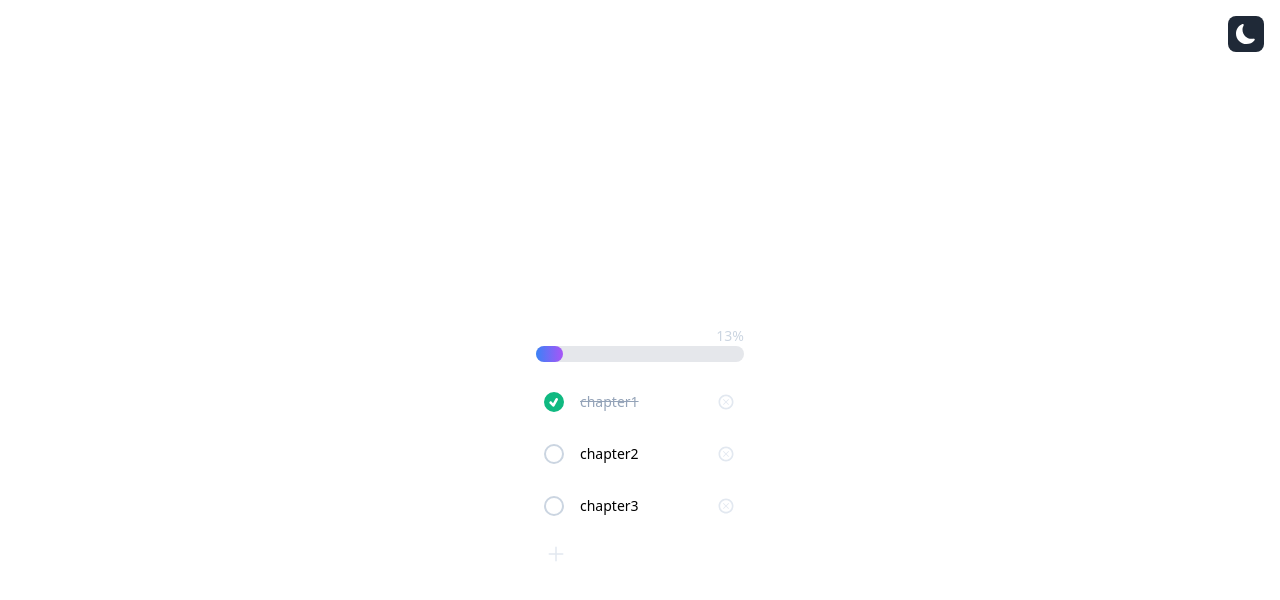
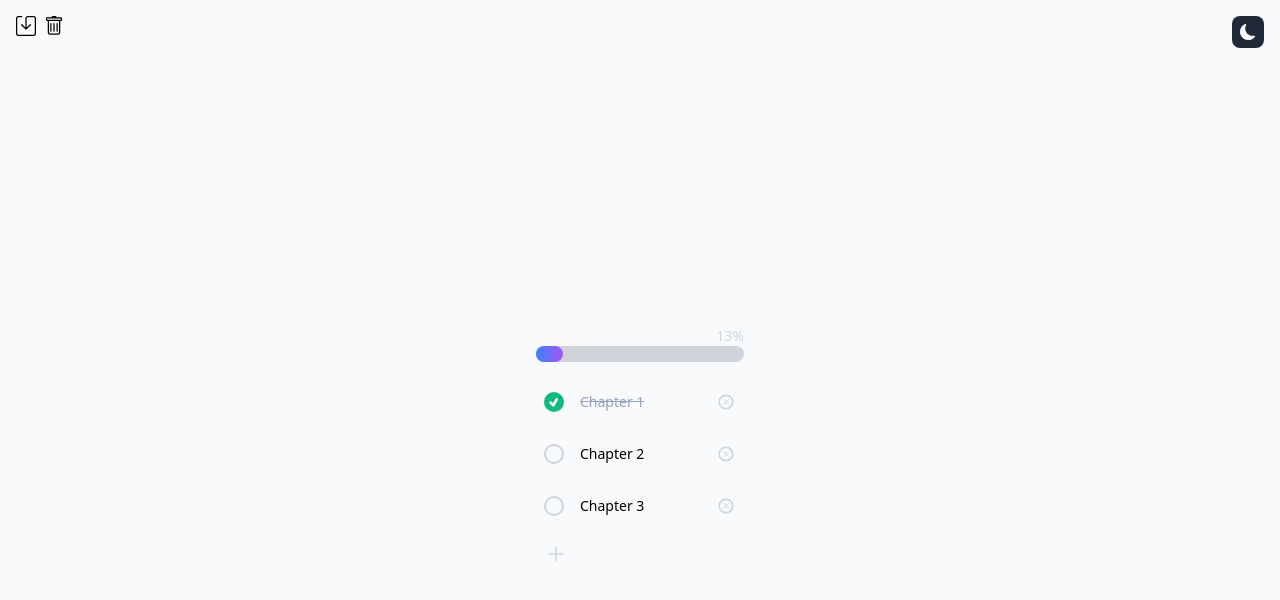
Before and after one commit to JimSunJing/progress, a Next.js app: page / in a window 1280 px wide. Shown: the top 600 px of the page. Built offline with nearby package versions, Linux system fonts and the light colour scheme.

Commit message:
use localStorage, recoil; save, clear button

```diff
--- a/package.json
+++ b/package.json
@@ -20,8 +20,11 @@
     "postcss": "8.4.23",
     "react": "18.2.0",
     "react-dom": "18.2.0",
+    "react-hot-toast": "^2.4.1",
     "react-icons": "^4.8.0",
+    "recoil": "^0.7.7",
     "tailwindcss": "3.3.2",
-    "typescript": "5.0.4"
+    "typescript": "5.0.4",
+    "zod": "^3.21.4"
   }
 }
--- /dev/null
+++ b/src/atom/progressAtom.ts
@@ -0,0 +1,10 @@
+import type { ProgressItem } from "@/component/storeButton";
+import { atom } from "recoil";
+
+export const currentProgressAtom = atom<ProgressItem>({
+  key: "currentProgress",
+  default: {
+    name: "empty",
+    chapters: [],
+  },
+});
--- /dev/null
+++ b/src/component/storeButton.tsx
@@ -0,0 +1,103 @@
+import React, { useEffect, useState } from "react";
+import toast from "react-hot-toast";
+import { z } from "zod";
+import { useSetRecoilState } from "recoil";
+import { currentProgressAtom } from "@/atom/progressAtom";
+import { BsSave, BsTrash } from "react-icons/bs";
+import { useLocalStore } from "@/hooks/useLocalStore";
+
+export const StoreButton = () => {
+  const setCurrentProgress = useSetRecoilState(currentProgressAtom);
+  const { saveChange2Local } = useLocalStore();
+  useEffect(() => {
+    try {
+      const initial = initStore();
+      setCurrentProgress(initial[0]);
+    } catch (error) {
+      <div>Error</div>;
+    }
+  }, []);
+
+  const clearLocal = () => {
+    localStorage.removeItem("storedChapters");
+    setCurrentProgress({ name: "null", chapters: [] });
+    toast.success("Local Storage Clear!");
+  };
+
+  const save2Local = () => {
+    saveChange2Local();
+    toast.success("Saved!");
+  };
+
+  return (
+    <div className="text-xl flex">
+      <div>
+        <BsSave onClick={() => save2Local()} />
+      </div>
+      <div className="px-2">
+        <BsTrash onClick={() => clearLocal()} />
+      </div>
+    </div>
+  );
+};
+
+export const Chapter = z.object({
+  name: z.string(),
+  id: z.string(),
+  checked: z.boolean(),
+  val: z.number(),
+});
+
+export type Chapter = z.infer<typeof Chapter>;
+
+export const ProgressItem = z.object({
+  name: z.string(),
+  chapters: z.array(Chapter),
+});
+
+export type ProgressItem = z.infer<typeof ProgressItem>;
+
+export const StoredProgress = z.array(ProgressItem);
+
+export type StoredProgress = z.infer<typeof StoredProgress>;
+
+const initStore = () => {
+  // console.log("storedChapters", localStorage.getItem("storedChapters"));
+  if (!window.localStorage) {
+    toast.error("browser does not support localStorage");
+    throw new Error("Browser not suuport localStorage...");
+  }
+  if (
+    !localStorage.getItem("storedChapters") ||
+    localStorage.getItem("storedChapters") === ""
+  ) {
+    localStorage.setItem("storedChapters", JSON.stringify([testChapter]));
+  }
+  return StoredProgress.parse(
+    JSON.parse(z.string().min(2).parse(localStorage.getItem("storedChapters")))
+  );
+};
+
+const testChapter: ProgressItem = {
+  name: "test",
+  chapters: [
+    {
+      name: "Chapter 1",
+      id: "a1aa1",
+      checked: true,
+      val: 11,
+    },
+    {
+      name: "Chapter 2",
+      id: "b2bb2",
+      checked: false,
+      val: 23,
+    },
+    {
+      name: "Chapter 3",
+      id: "c3cc3",
+      checked: false,
+      val: 45,
+    },
+  ],
+};
--- /dev/null
+++ b/src/hooks/useLocalStore.ts
@@ -0,0 +1,26 @@
+import { currentProgressAtom } from "@/atom/progressAtom";
+import { useRecoilState } from "recoil";
+import React from "react";
+import { StoredProgress } from "@/component/storeButton";
+import { z } from "zod";
+
+export const useLocalStore = () => {
+  const [currentProgress, setCurrentProgress] =
+    useRecoilState(currentProgressAtom);
+
+  const saveChange2Local = () => {
+    const storedProgress = StoredProgress.parse(
+      JSON.parse(
+        z.string().min(2).parse(localStorage.getItem("storedChapters"))
+      )
+    );
+    const newProgresses = storedProgress
+      .filter((item) => item.name !== currentProgress.name)
+      .concat(currentProgress);
+    localStorage.setItem("storedChapters", JSON.stringify(newProgresses));
+  };
+
+  return {
+    saveChange2Local,
+  };
+};
--- a/src/pages/_app.tsx
+++ b/src/pages/_app.tsx
@@ -1,11 +1,16 @@
 import "@/styles/globals.css";
 import { ThemeProvider } from "next-themes";
 import type { AppProps } from "next/app";
+import { Toaster } from "react-hot-toast";
+import { RecoilRoot } from "recoil";
 
 export default function App({ Component, pageProps }: AppProps) {
   return (
-    <ThemeProvider attribute="class">
-      <Component {...pageProps} />
-    </ThemeProvider>
+    <RecoilRoot>
+      <ThemeProvider attribute="class">
+        <Toaster position="bottom-center" />
+        <Component {...pageProps} />
+      </ThemeProvider>
+    </RecoilRoot>
   );
 }
--- a/src/pages/index.tsx
+++ b/src/pages/index.tsx
@@ -5,14 +5,12 @@ import { BsSunFill, BsMoonFill } from "react-icons/bs";
 import { IoAdd } from "react-icons/io5";
 import { FcCancel } from "react-icons/fc";
 
-type Chapter = {
-  name: string;
-  id: string;
-  checked: boolean;
-  val: number;
-};
+import { Chapter, StoreButton } from "@/component/storeButton";
+import { useRecoilState } from "recoil";
+import { currentProgressAtom } from "@/atom/progressAtom";
+import { useLocalStore } from "@/hooks/useLocalStore";
 
-const Chapter = ({
+const ChapterItem = ({
   item,
   handleCheck,
   handleDelete,
@@ -31,7 +29,7 @@ const Chapter = ({
         onChange={() => handleCheck(item.id)}
       />
       <label
-        className="flex items-center h-10 px-2 rounded cursor-pointer hover:bg-slate-100 dark:hover:bg-slate-500"
+        className="flex items-center h-10 px-2 rounded cursor-pointer hover:bg-slate-200 dark:hover:bg-slate-500"
         htmlFor={item.id}
       >
         <span className="flex items-center justify-center w-5 h-5 text-transparent border-2 border-slate-300 rounded-full">
@@ -39,7 +37,7 @@ const Chapter = ({
         </span>
         <span className="ml-4 text-sm flex-grow">{item.name}</span>
         <span
-          className="text-xl text-slate-200 hover:text-slate-600 dark:text-slate-600 dark:hover:text-slate-300"
+          className="text-xl text-slate-300 hover:text-slate-600 dark:text-slate-600 dark:hover:text-slate-300"
           onClick={(e) => {
             e.stopPropagation();
             handleDelete(item.id);
@@ -80,7 +78,7 @@ const NewChapter = ({
     <div className="flex mt-3 w-full">
       {!onWrite && (
         <div
-          className="text-slate-200 hover:text-slate-600 text-2xl hover:bg-slate-50 flex-grow px-2 py-1 rounded-md"
+          className="text-slate-300 hover:text-slate-600 text-2xl hover:bg-slate-100 dark:hover:bg-slate-400 flex-grow px-2 py-1 rounded-md"
           onClick={() => setOnWrite(true)}
         >
           <IoAdd />
@@ -134,7 +132,7 @@ const ThemeButton = () => {
       onClick={() =>
         currentTheme == "dark" ? setTheme("light") : setTheme("dark")
       }
-      className="bg-gray-800 dark:bg-gray-50 hover:bg-gray-600 dark:hover:bg-gray-300 transition-all duration-100 text-white dark:text-gray-800 px-2 py-2 rounded-lg text-xl"
+      className="bg-gray-800 dark:bg-gray-50 hover:bg-gray-600 dark:hover:bg-gray-300 transition-all duration-100 text-white dark:text-gray-800 px-2 py-2 rounded-lg text-md"
     >
       {currentTheme === "dark" && <BsSunFill />}
       {currentTheme !== "dark" && <BsMoonFill />}
@@ -151,19 +149,22 @@ const getPorgress = (arr: Chapter[]): number => {
 };
 
 export default function Home() {
-  const [chapters, setChapters] = useState(testChapter);
+  const [currentProgress, setCurrentProgress] =
+    useRecoilState(currentProgressAtom);
+  const { saveChange2Local } = useLocalStore();
 
-  if (!chapters) {
+  if (!currentProgress.chapters) {
     return <div>Loading...</div>;
   }
 
   // calculate progress in component
-  const progress = getPorgress(chapters);
+  const progress = getPorgress(currentProgress.chapters);
 
   // check a chapter
   const handleCheck = (id: string) => {
-    setChapters((prev) =>
-      prev.map((item) => {
+    setCurrentProgress((prev) => ({
+      ...prev,
+      chapters: prev.chapters.map((item) => {
         if (item.id === id) {
           return {
             ...item,
@@ -171,35 +172,45 @@ export default function Home() {
           };
         }
         return item;
-      })
-    );
+      }),
+    }));
   };
 
   const handleDelete = (id: string) => {
-    setChapters((prev) => prev.filter((item) => item.id !== id));
+    setCurrentProgress((prev) => ({
+      ...prev,
+      chapters: prev.chapters.filter((item) => item.id !== id),
+    }));
   };
 
   const addNewChapter = (newChapter: Chapter) => {
-    setChapters((prev) => prev.concat(newChapter));
+    setCurrentProgress((prev) => ({
+      ...prev,
+      chapters: prev.chapters.concat(newChapter),
+    }));
   };
 
   return (
     <main
       className={`flex min-h-screen flex-col items-center justify-center pt-24`}
     >
+      <div className="absolute top-0 left-0 p-4">
+        <StoreButton />
+      </div>
       <div className="absolute top-0 right-0 p-4">
         <ThemeButton />
       </div>
+
       <div className="w-52 text-end text-slate-300 text-sm">{`${progress}%`}</div>
-      <div className="bg-gray-200 dark:bg-gray-400 rounded-full w-52 h-4">
+      <div className="bg-gray-300 dark:bg-gray-400 rounded-full w-52 h-4">
         <div
           className="bg-gradient-to-r from-blue-500 to-purple-500 rounded-full h-4"
           style={{ width: `${progress}%` }}
         ></div>
       </div>
       <div className="flex flex-col mt-5 space-y-3 w-52">
-        {chapters.map((item) => (
-          <Chapter
+        {currentProgress.chapters.map((item) => (
+          <ChapterItem
             key={item.id}
             item={item}
             handleCheck={handleCheck}
@@ -211,24 +222,3 @@ export default function Home() {
     </main>
   );
 }
-
-const testChapter: Chapter[] = [
-  {
-    name: "chapter1",
-    id: "dqodjoe",
-    checked: true,
-    val: 11,
-  },
-  {
-    name: "chapter2",
-    id: "ewjidhq",
-    checked: false,
-    val: 23,
-  },
-  {
-    name: "chapter3",
-    id: "ewjid2ehq",
-    checked: false,
-    val: 45,
-  },
-];
--- a/src/styles/globals.css
+++ b/src/styles/globals.css
@@ -27,7 +27,7 @@
 } */
 
 body {
-  @apply dark:bg-slate-800 bg-white;
+  @apply dark:bg-slate-800 bg-slate-50;
 }
 
 input[type="checkbox"]:checked + label span:first-of-type {
```
Also changed, not shown: 1 other file (tests, documents, lock files or other folders).
